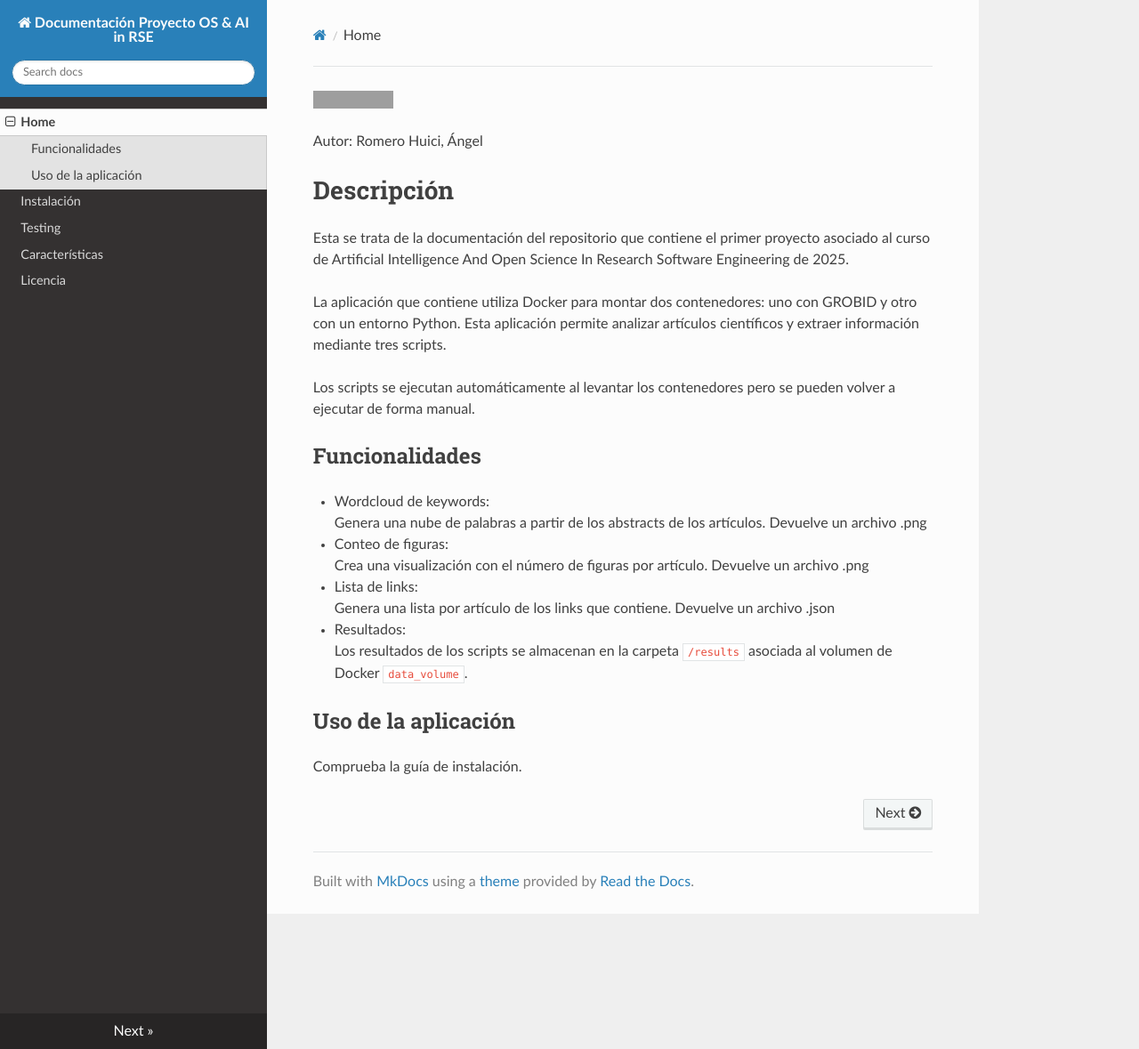
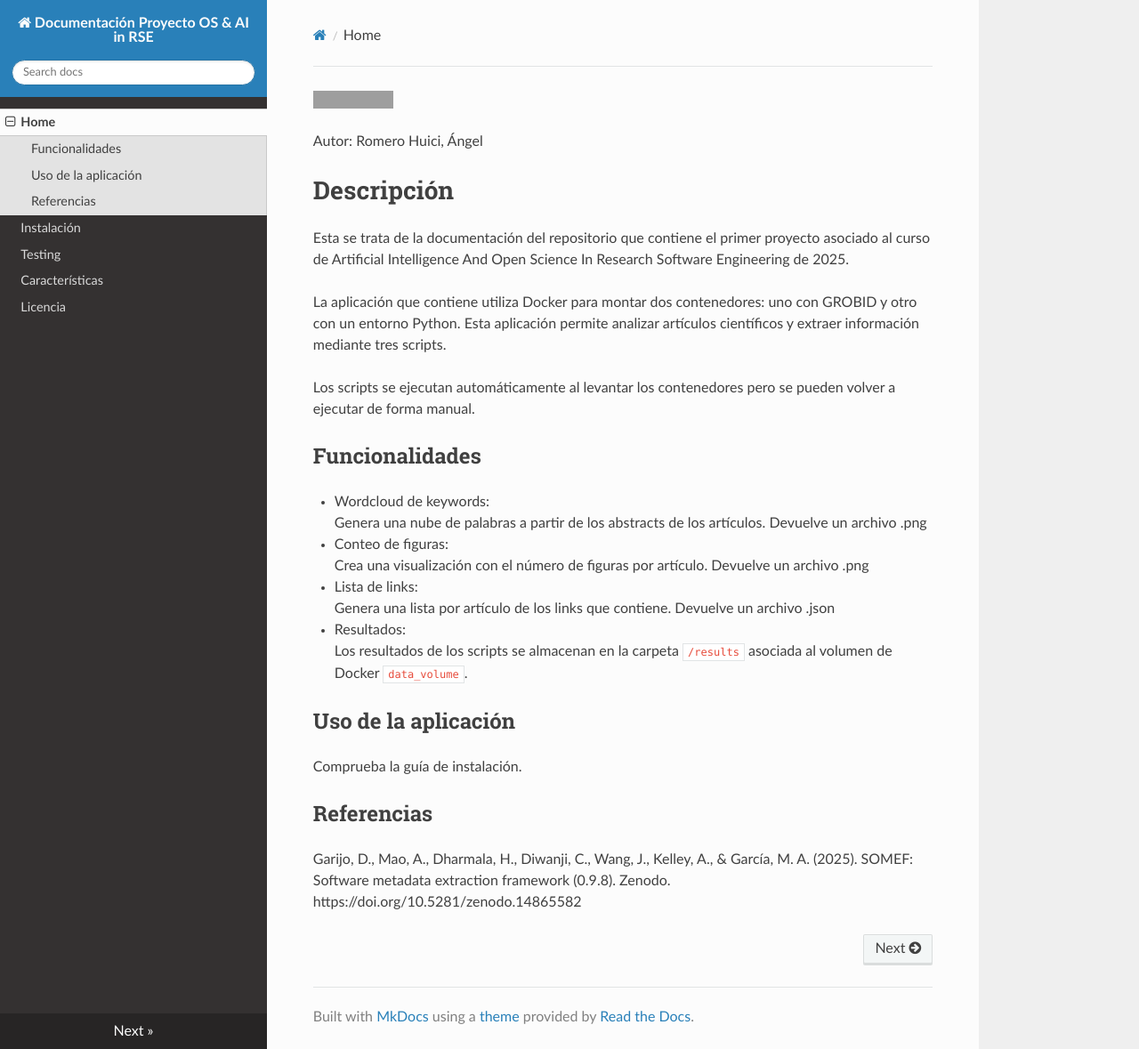
Before and after one commit to arhuici/osai, an MkDocs documentation site: the page built from docs/index.md, in a window 1280 px wide and 1179 px high. Shown: the whole window at 89% size. Built offline with MkDocs 1.6.1, drawn with Linux system fonts in a browser that asks for light colours; nearby versions of some CDN libraries; grey boxes are pictures that could not be loaded.

```diff
--- a/docs/index.md
+++ b/docs/index.md
@@ -22,3 +22,6 @@ Crea una visualización con el número de figuras por artículo. Devuelve un arc
 ## Uso de la aplicación
 
 Comprueba la guía de instalación.
+
+## Referencias
+Garijo, D., Mao, A., Dharmala, H., Diwanji, C., Wang, J., Kelley, A., & García, M. A. (2025). SOMEF: Software metadata extraction framework (0.9.8). Zenodo. https://doi.org/10.5281/zenodo.14865582
```
Also changed, not shown: README.md (+3 -0 lines), codemeta.json (added, +1 -0 lines).
